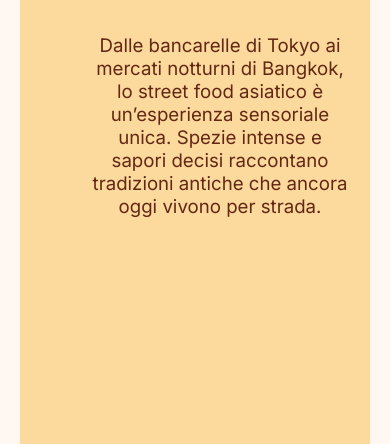
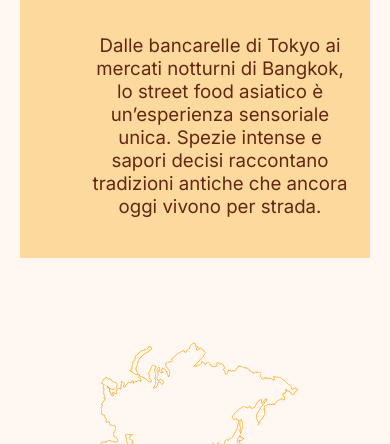
Before and after one commit to AlessiaAndronico/STREETBITES, a plain HTML site: page asia.html in a window 390 px wide. Shown: the part 400-844 px from the top of the page. Drawn offline with Linux system fonts and the light colour scheme; a web font is replaced by a local one.

Commit message:
Update style.css

```diff
--- a/css/style.css
+++ b/css/style.css
@@ -482,11 +482,6 @@ footer {
     max-width: 100%;
   }
 
-  .space{
-    width: 100%;
-    height: 200px;
-  }
-
   .contenutoherocontinente {
     max-width: 100%;
     margin-left: 0;
```
